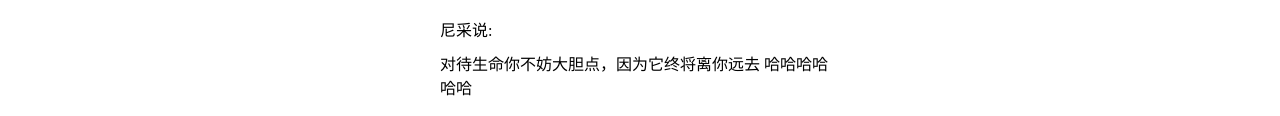
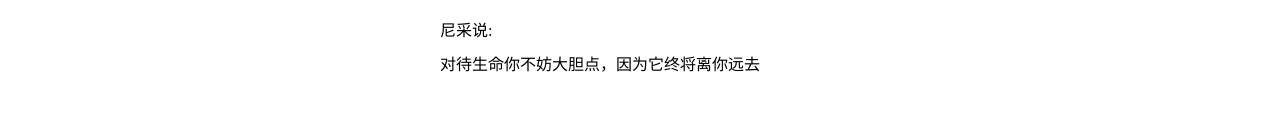
Before and after one commit to pipixiayoudianpi/homework, a plain HTML site: page index.html in a window 1280 px wide. Shown: the part 681-797 px from the top of the page. Drawn offline with Linux system fonts and the light colour scheme.

Commit message:
undo-test-mac

```diff
--- a/index.html
+++ b/index.html
@@ -34,7 +34,6 @@
             </dt>
             <dd>
                 对待生命你不妨大胆点，因为它终将离你远去
-                哈哈哈哈哈哈
             </dd>
         </dl>
     </div>
```
